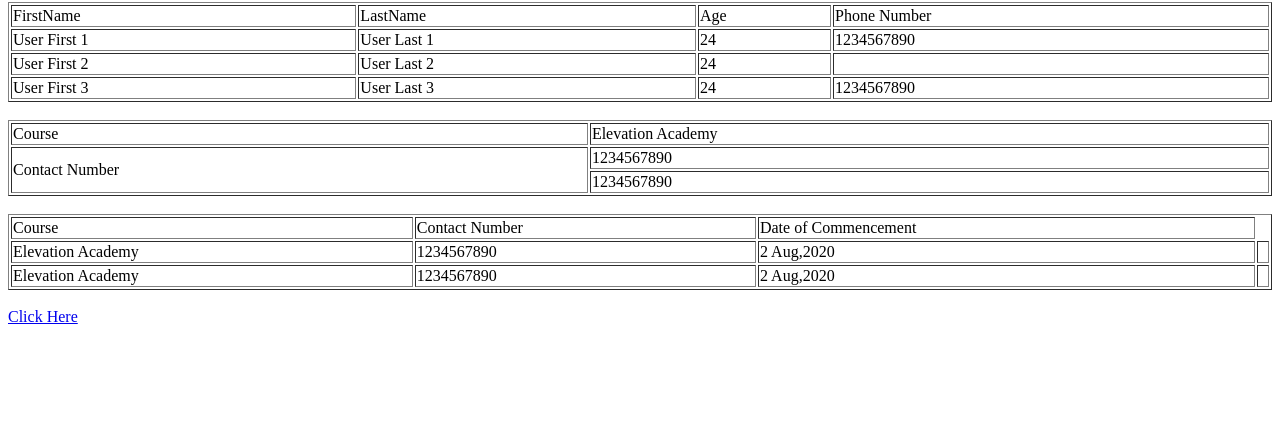
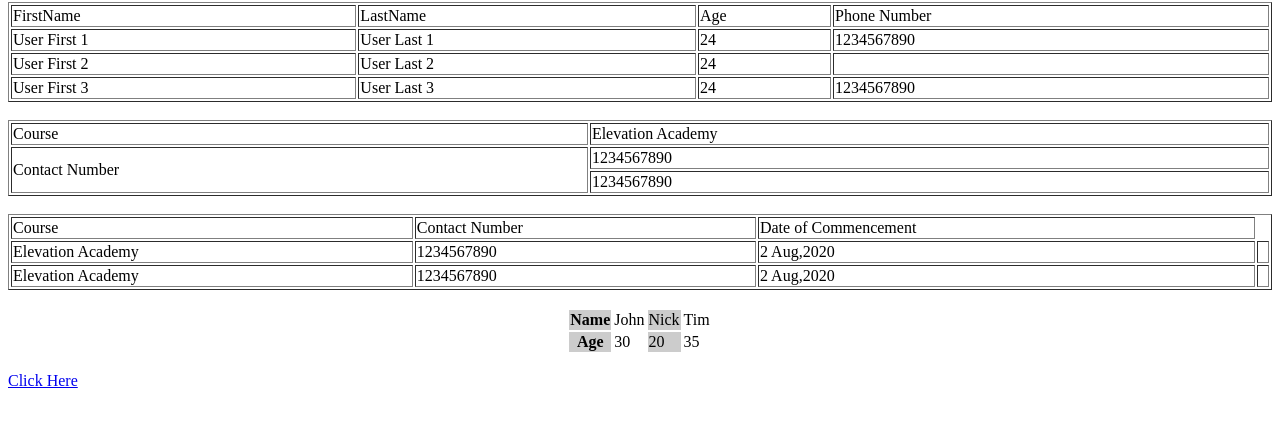
Before and after one commit to rutuja16/Session, a plain HTML site: page Handson 2/table.html in a window 1280 px wide. Shown: the part 78-502 px from the top of the page. Drawn offline with Linux system fonts and the light colour scheme.

Commit message:
Update table.html

```diff
--- a/Handson 2/table.html
+++ b/Handson 2/table.html
@@ -73,8 +73,21 @@
                 </tr>
             </tbody>
         </table>
-
         <br>
+        <table align='center'>
+        <tr>
+            <th bgcolor="#cccccc">Name</th>
+            <td>John</td>
+            <td bgcolor="#cccccc">Nick</td>
+            <td>Tim</td>
+        </tr>
+        <tr>
+            <th bgcolor="#cccccc">Age</th>
+            <td>30</td>
+            <td bgcolor="#cccccc">20</td>
+            <td>35</td>
+        </tr>
+    </table> <br>
         <a href="form.html">Click Here</a>
     </body>
 </html>
```
